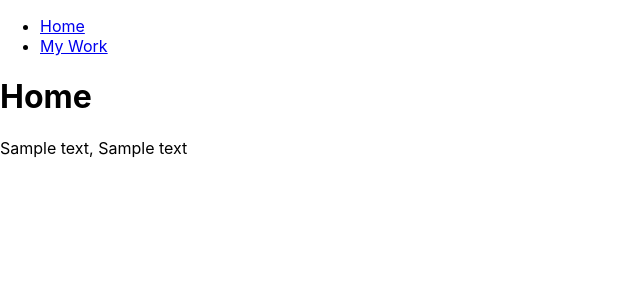
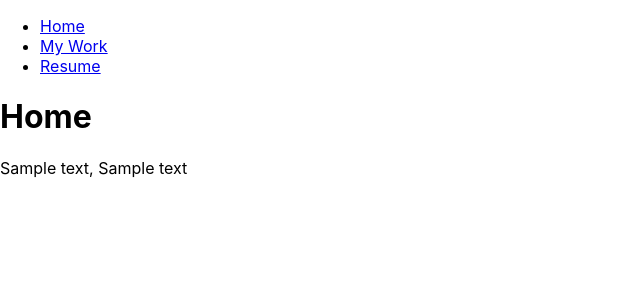
Before and after one commit to Asantowasso/portfolio-react-Aaron, a React (Create React App) app: page / in a window 1280 px wide. Shown: the top 300 px of the page, without its empty margins (0-640 px from the left). Built offline with nearby package versions, Linux system fonts and the light colour scheme.

Commit message:
created a resume page

```diff
--- a/src/components/NavTabs.js
+++ b/src/components/NavTabs.js
@@ -16,11 +16,20 @@ function NavTabs({ currentPage, handlePageChange }) {
       </li>
       <li className="nav-item">
         <a
-          href="#myWork"
-          onClick={() => handlePageChange("myWork")}
-          className={currentPage === "MyWork" ? "nav-link active" : "nav-link"}
+          href="#Work"
+          onClick={() => handlePageChange("Work")}
+          className={currentPage === "Work" ? "nav-link active" : "nav-link"}
         >
           My Work
+        </a>
+      </li>
+      <li className="nav-item">
+        <a
+          href="#Resume"
+          onClick={() => handlePageChange("Resume")}
+          className={currentPage === "Resume" ? "nav-link active" : "nav-link"}
+        >
+          Resume
         </a>
       </li>
     </ul>
--- a/src/components/PortfolioContainer.js
+++ b/src/components/PortfolioContainer.js
@@ -1,7 +1,8 @@
 import React, { useState } from "react";
-import NavTabs from "./NavTabs";
-import Home from "./pages/Home";
-import myWork from "./pages/myWork";
+import NavTabs from './NavTabs';
+import Home from './pages/Home';
+import Work from './pages/Work';
+import Resume from './pages/Resume';
 
 export default function PortfolioContainer() {
   const [currentPage, setCurrentPage] = useState("Home");
@@ -10,8 +11,11 @@ export default function PortfolioContainer() {
     if (currentPage === "Home") {
       return <Home />;
     }
-    if (currentPage === "myWork"){
-      return <myWork />;
+    if (currentPage === "Work"){
+      return <Work />;
+    }
+    if (currentPage === "Resume"){
+      return <Resume />;
     }
   };
 
--- /dev/null
+++ b/src/components/pages/Resume.js
@@ -0,0 +1,15 @@
+import React from "react";
+
+// This is the "Resume" page where I will showcase my resume
+
+export default function Resume() {
+  return (
+    <div>
+      <h1>Resume</h1>
+      <p>Here are the items on my Resume</p>
+
+    </div>
+
+  );
+
+}
--- a/src/components/pages/myWork.js
+++ b/src/components/pages/Work.js
@@ -2,7 +2,7 @@ import React from "react";
 
 // This is the "myWork" page and it will be where my work will be showcased
 
-export default function myWork() {
+export default function Work() {
   return (
     <div>
       <h1>My Work</h1>
```
